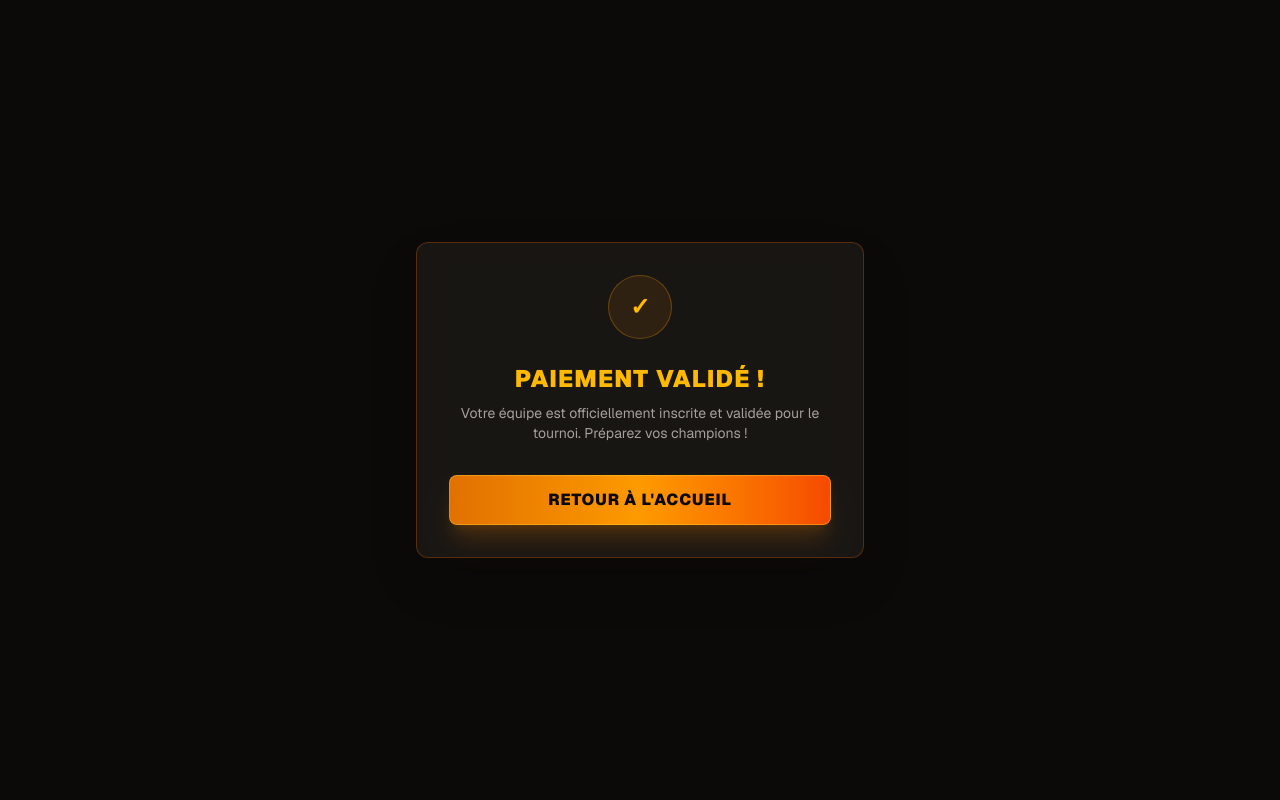
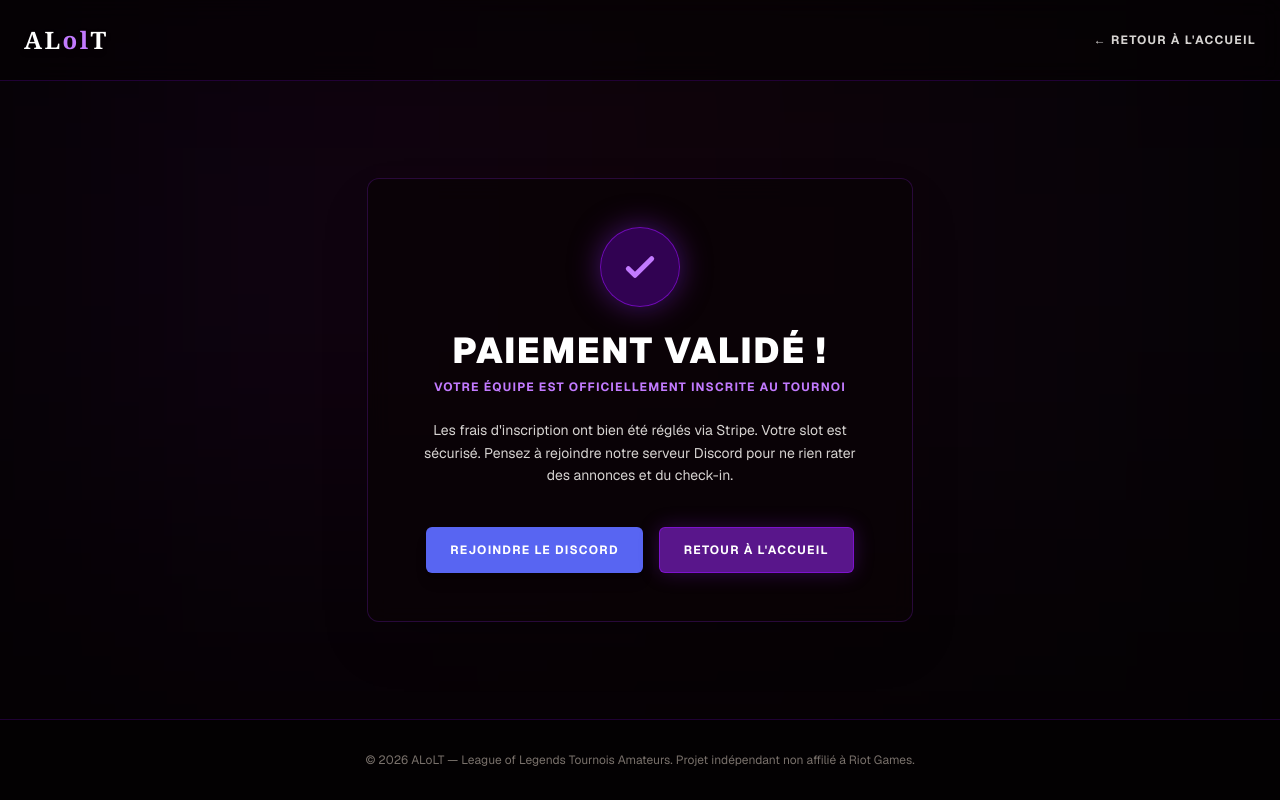
Before and after one commit to Ookami26/ALolT, a Next.js app: page /success in a window 1280 px wide. Built offline with nearby package versions, Linux system fonts and the light colour scheme; no server answers.

Commit message:
Update page.js

```diff
--- a/src/app/success/page.js
+++ b/src/app/success/page.js
@@ -1,58 +1,80 @@
 'use client';
 
-export const dynamic = 'force-dynamic';
+import Link from 'next/link';
 
-import { Suspense, useEffect } from 'react';
-import Link from 'next/link';
-import { useSearchParams } from 'next/navigation';
-import { supabase } from '@/lib/supabase';
+export default function Success() {
+  return (
+    <main className="min-h-screen bg-[#050204] text-stone-100 relative overflow-hidden font-sans flex flex-col justify-between">
 
-function SuccessContent() {
-  const searchParams = useSearchParams();
-  const teamId = searchParams.get('team_id');
+      {/* Halo d'ambiance violet et bordeaux */}
+      <div className="absolute top-0 left-1/2 -translate-x-1/2 w-[1000px] h-[500px] bg-gradient-to-r from-purple-950/30 via-rose-950/20 to-indigo-950/20 blur-[160px] pointer-events-none z-0" />
 
-  useEffect(() => {
-    if (teamId) {
-      const updateTeamStatus = async () => {
-        await supabase
-          .from('teams')
-          .update({ status: 'paid' })
-          .eq('id', teamId);
-      };
-      updateTeamStatus();
-    }
-  }, [teamId]);
+      {/* En-tête */}
+      <header className="relative z-10 border-b border-purple-950/50 bg-[#050204]/60 backdrop-blur-md">
+        <div className="max-w-7xl mx-auto px-6 h-20 flex items-center justify-between">
+          <Link href="/" className="flex items-center gap-3">
+            <span className="text-2xl font-black tracking-widest text-white font-serif drop-shadow-md">
+              AL<span className="text-purple-400">o</span><span className="text-purple-400">l</span>T
+            </span>
+          </Link>
+          <Link
+            href="/"
+            className="text-xs font-bold text-stone-300 hover:text-purple-400 transition-colors uppercase tracking-widest"
+          >
+            ← Retour à l'accueil
+          </Link>
+        </div>
+      </header>
 
-  return (
-    <div className="max-w-md w-full bg-stone-900/80 border border-amber-700/40 rounded-xl p-8 backdrop-blur-md shadow-2xl text-center">
-      <div className="w-16 h-16 bg-amber-500/10 border border-amber-500/30 rounded-full flex items-center justify-center mx-auto mb-6 text-amber-400 text-2xl font-bold">
-        ✓
+      {/* Contenu principal */}
+      <section className="relative z-10 max-w-2xl mx-auto px-6 py-16 w-full flex-1 flex items-center justify-center">
+        <div className="bg-[#0a0306]/85 border border-purple-900/40 backdrop-blur-md rounded-xl p-8 md:p-12 shadow-2xl text-center space-y-6">
+
+          {/* Icône de succès */}
+          <div className="w-20 h-20 mx-auto rounded-full bg-purple-950/80 border border-purple-600/60 flex items-center justify-center shadow-[0_0_30px_rgba(126,34,206,0.5)]">
+            <svg className="w-10 h-10 text-purple-400" fill="none" stroke="currentColor" viewBox="0 0 24 24">
+              <path strokeLinecap="round" strokeLinejoin="round" strokeWidth="3" d="M5 13l4 4L19 7"></path>
+            </svg>
           </div>
 
-      <h1 className="text-2xl font-black uppercase text-amber-400 tracking-wider mb-2">
-        Paiement Validé !
+          <div className="space-y-2">
+            <h1 className="text-3xl md:text-4xl font-black uppercase text-white tracking-wider">
+              Paiement validé !
             </h1>
-      <p className="text-stone-400 text-sm mb-8">
-        Votre équipe est officiellement inscrite et validée pour le tournoi. Préparez vos champions !
+            <p className="text-xs text-purple-400 uppercase tracking-widest font-bold">
+              Votre équipe est officiellement inscrite au tournoi
             </p>
+          </div>
+
+          <p className="text-sm text-stone-300 leading-relaxed max-w-md mx-auto">
+            Les frais d'inscription ont bien été réglés via Stripe. Votre slot est sécurisé. Pensez à rejoindre notre serveur Discord pour ne rien rater des annonces et du check-in.
+          </p>
+
+          <div className="pt-4 flex flex-col sm:flex-row gap-4 justify-center">
+            <a
+              href="https://discord.gg/TON_LIEN_DISCORD"
+              target="_blank"
+              rel="noopener noreferrer"
+              className="inline-flex items-center justify-center gap-2 bg-[#5865F2] hover:bg-[#4752C4] text-white font-bold text-xs px-6 py-3.5 rounded-md uppercase tracking-widest transition-all shadow-lg"
+            >
+              Rejoindre le Discord
+            </a>
 
             <Link
               href="/"
-        className="inline-block w-full bg-gradient-to-r from-amber-600 via-amber-500 to-orange-600 hover:from-amber-500 hover:to-orange-500 text-stone-950 font-black py-3 rounded-lg shadow-xl shadow-amber-600/20 border border-amber-300/40 uppercase tracking-wider transition-all"
+              className="inline-flex items-center justify-center gap-2 bg-purple-900 hover:bg-purple-800 text-white font-bold text-xs px-6 py-3.5 rounded-md uppercase tracking-widest transition-all border border-purple-600/60 shadow-[0_0_20px_rgba(126,34,206,0.3)]"
             >
               Retour à l'accueil
             </Link>
           </div>
-  );
-}
 
-export default function SuccessPage() {
-  return (
-    <main className="min-h-screen bg-stone-950 text-stone-100 flex flex-col items-center justify-center px-6 relative overflow-hidden font-sans">
-      <div className="absolute top-1/2 left-1/2 -translate-x-1/2 -translate-y-1/2 w-[600px] h-[300px] bg-amber-600/10 blur-3xl pointer-events-none -z-10" />
-      <Suspense fallback={<div className="text-stone-400">Chargement...</div>}>
-        <SuccessContent />
-      </Suspense>
+        </div>
+      </section>
+
+      {/* Footer */}
+      <footer className="relative z-10 border-t border-purple-950/50 py-8 text-center text-xs text-stone-500 bg-[#030102]">
+        © 2026 ALoLT — League of Legends Tournois Amateurs. Projet indépendant non affilié à Riot Games.
+      </footer>
     </main>
   );
 }
```
Lines whose indentation alone changed are shown as unchanged.
